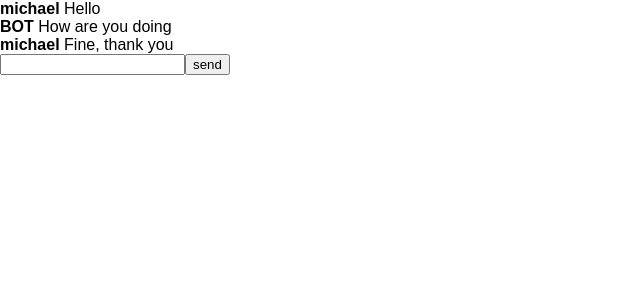
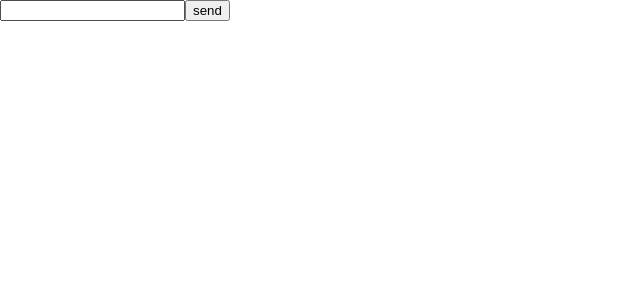
Before and after one commit to jangeroo/react-lonely-chat, a React (Create React App) app: page / in a window 1280 px wide. Shown: the top 300 px of the page, without its empty margins (0-640 px from the left). Built offline with nearby package versions, Linux system fonts and the light colour scheme.

Commit message:
Bot replies with a random canned response

```diff
--- a/src/App.js
+++ b/src/App.js
@@ -5,15 +5,14 @@ class App extends Component {
 
   constructor() {
     super();
-    this.state = { messages: []}
-  }
-
-  componentDidMount() {
-    [
-      {name: 'michael', content: 'Hello'},
-      {name: 'BOT', content: 'How are you doing'},
-      {name: 'michael', content: 'Fine, thank you'}
-    ].map(this.addMessage)
+    this.state = {
+      messages: [],
+      botResponses: [
+        'I\'m not a bot.',
+        'Meh.',
+        'Whatever, man.'
+      ],
+    }
   }
 
   addMessage = message => {
@@ -23,7 +22,12 @@ class App extends Component {
   submitFunction = event => {
     event.preventDefault()
     this.addMessage({name: 'michael', content: this.input.value})
-    setTimeout(this.addMessage, 1000, ({name: 'BOT', content: 'Hello, I\'m not a bot'}))
+    setTimeout(this.addMessage, 1000,
+      ({
+        name: 'BOT',
+        content: this.state.botResponses[Math.floor(Math.random() * this.state.botResponses.length)]
+      })
+    );
     this.form.reset()
   }
 
```
